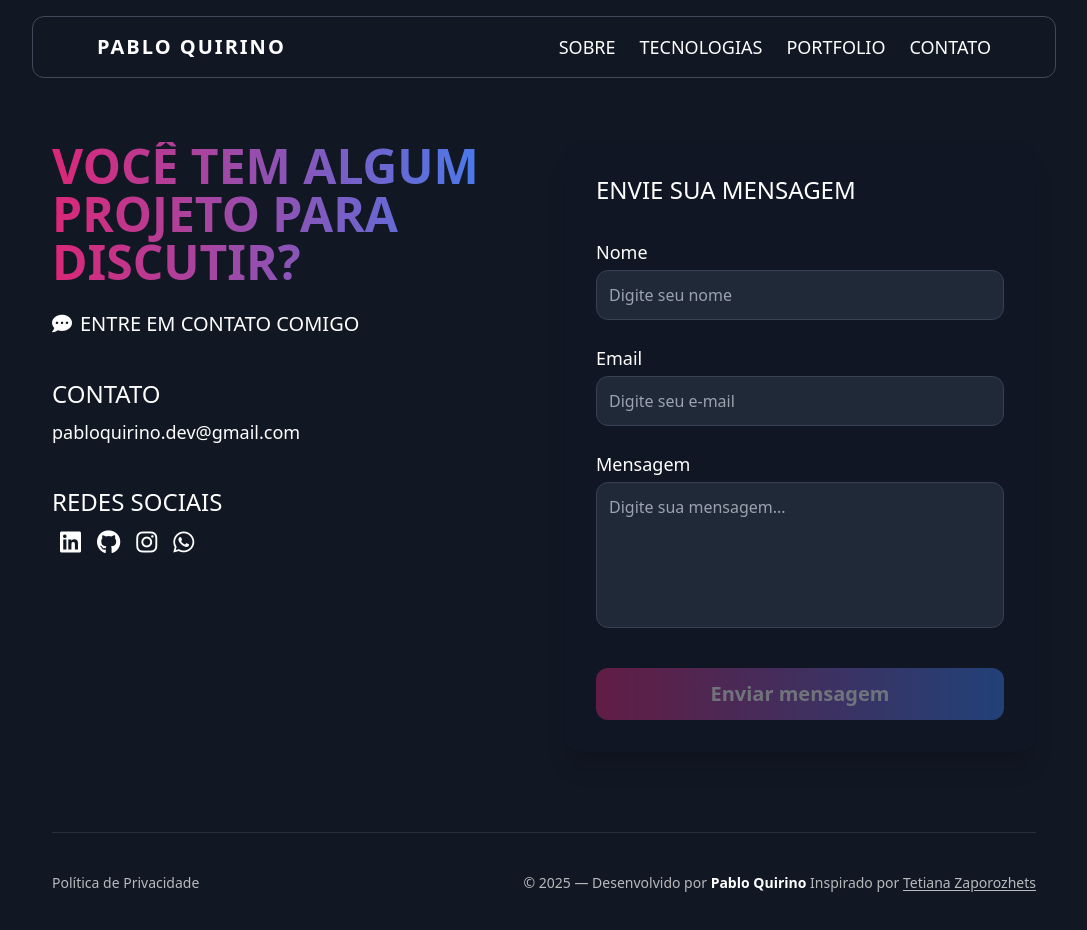
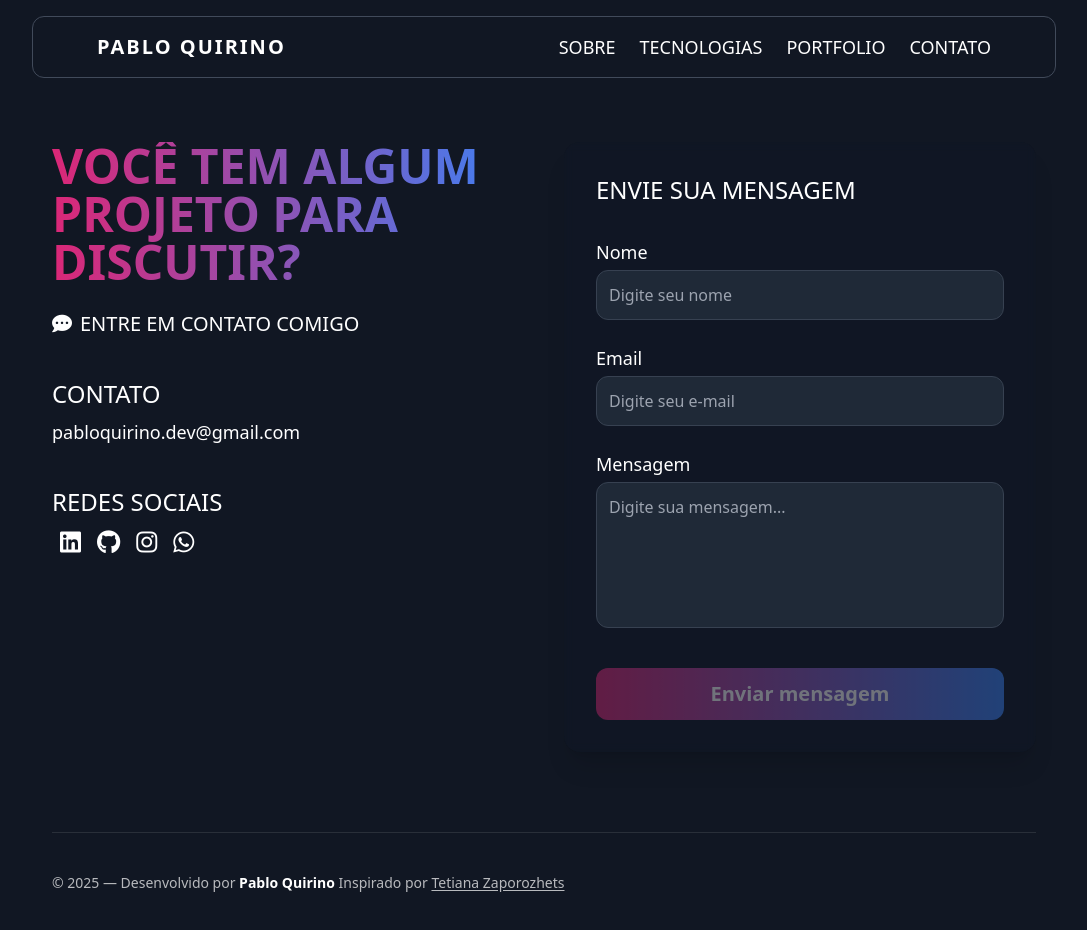
Before and after one commit to pabloquirino/portfolio, an Angular app: page /contato in a window 1280 px wide. Shown: the top 930 px of the page, without its empty margins (96-1183 px from the left). Built offline with nearby package versions, Linux system fonts and the light colour scheme.

Commit message:
refactor(footer): redesign footer layout and styles

```diff
--- a/src/app/pages/contato/contato.component.html
+++ b/src/app/pages/contato/contato.component.html
@@ -98,28 +98,17 @@
 </section>
 
 <footer
-  class="w-full mt-20 py-10 border-t border-white/10 text-white text-sm flex flex-col md:flex-row
-         md:items-center md:justify-between">
-
-    <!-- Política / link opcional -->
-    <a
-      href="#"
-      class="text-white/70 hover:text-white transition mb-4 md:mb-0"
-    >
-      Política de Privacidade
+  class="w-full mt-20 py-10 border-t border-white/10 text-white text-sm flex flex-col md:flex-row md:items-center md:justify-between">
+  <p class="text-white/70 text-center md:text-right">
+    © {{ currentYear }} — Desenvolvido por
+    <span class="font-semibold text-white">
+      <a href="https://github.com/pabloquirino" target="_blank" rel="noopener noreferrer">Pablo Quirino</a>
+    </span>
+    <br class="md:hidden">
+    Inspirado por
+    <a href="https://tetianazaporozhets.eu/" target="_blank" rel="noopener"
+      class="underline underline-offset-2 hover:text-white transition">
+      Tetiana Zaporozhets
     </a>
-
-    <!-- Texto central -->
-    <p class="text-white/70 text-center md:text-right">
-      © {{ currentYear }} — Desenvolvido por <span class="font-semibold text-white">Pablo Quirino</span><br class="md:hidden">
-      Inspirado por
-      <a
-        href="https://tetianazaporozhets.eu/"
-        target="_blank"
-        rel="noopener"
-        class="underline underline-offset-2 hover:text-white transition"
-      >
-        Tetiana Zaporozhets
-      </a>
-    </p>
+  </p>
 </footer>
--- a/src/app/pages/portfolio/portfolio.component.ts
+++ b/src/app/pages/portfolio/portfolio.component.ts
@@ -19,10 +19,11 @@ export class PortfolioComponent {
       linkGithub: 'https://github.com/pabloquirino/powerfit'
     },
     {
-      title: 'Sistema de Gestão',
-      image: 'assets/projects/preview.jpg',
-      desc: 'Aplicação web para controle financeiro e relatórios.',
-      link: '#'
+      title: 'Marketplace de Veículos',
+      image: 'assets/projects/autocommerce.png',
+      desc: 'Desenvolvida com Angular, focada em performance, escalabilidade e experiência do usuário.',
+      link: '#',
+      linkGithub: 'https://github.com/pabloquirino/auto-commerce'
     },
     {
       title: 'Dashboard Administrativo',
```
Also changed, not shown: public/assets/projects/autocommerce.png (added).
